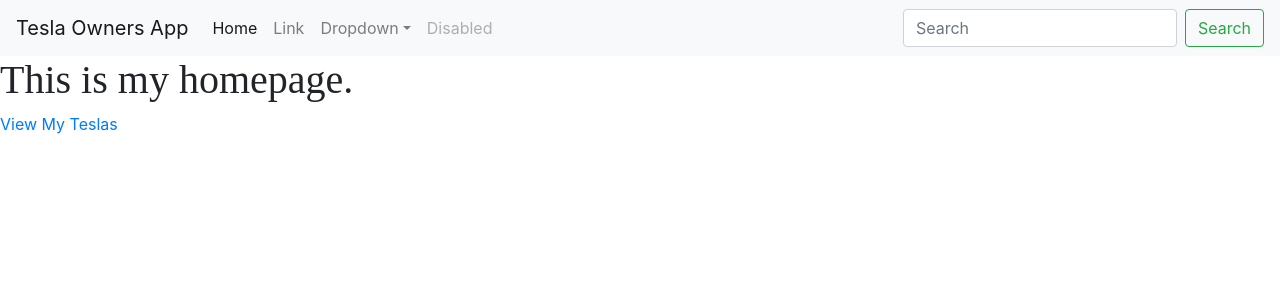
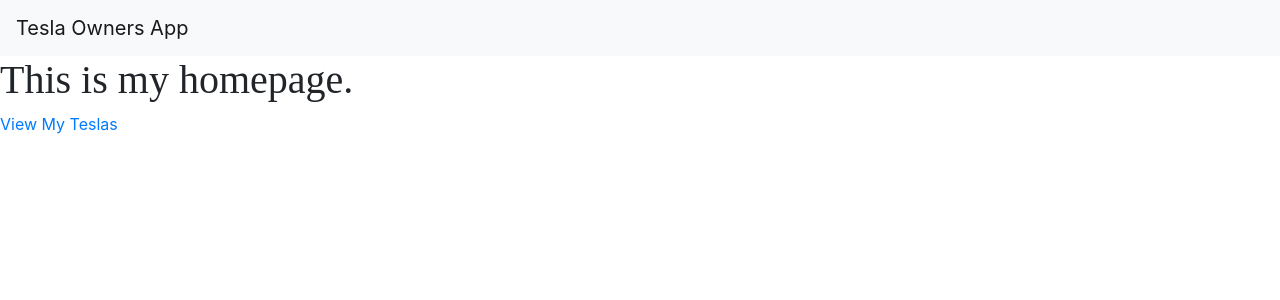
Before and after one commit to jonathanjwatson/tesla-app, a React (Create React App) app in the folder client/: page / in a window 1280 px wide. Shown: the top 300 px of the page. Built offline with nearby package versions, Linux system fonts and the light colour scheme; a web font is replaced by a local one.

Commit message:
removed navbar warnings

```diff
--- a/client/src/components/NavBar/NavBar.js
+++ b/client/src/components/NavBar/NavBar.js
@@ -20,67 +20,7 @@
       </button>
 
       <div className="collapse navbar-collapse" id="navbarSupportedContent">
-        <ul className="navbar-nav mr-auto">
-          <li className="nav-item active">
-            <a className="nav-link" href="#">
-              Home <span className="sr-only">(current)</span>
-            </a>
-          </li>
-          <li className="nav-item">
-            <a className="nav-link" href="#">
-              Link
-            </a>
-          </li>
-          <li className="nav-item dropdown">
-            <a
-              className="nav-link dropdown-toggle"
-              href="#"
-              id="navbarDropdown"
-              role="button"
-              data-toggle="dropdown"
-              aria-haspopup="true"
-              aria-expanded="false"
-            >
-              Dropdown
-            </a>
-            <div className="dropdown-menu" aria-labelledby="navbarDropdown">
-              <a className="dropdown-item" href="#">
-                Action
-              </a>
-              <a className="dropdown-item" href="#">
-                Another action
-              </a>
-              <div className="dropdown-divider"></div>
-              <a className="dropdown-item" href="#">
-                Something else here
-              </a>
-            </div>
-          </li>
-          <li className="nav-item">
-            <a
-              className="nav-link disabled"
-              href="#"
-              tabindex="-1"
-              aria-disabled="true"
-            >
-              Disabled
-            </a>
-          </li>
-        </ul>
-        <form className="form-inline my-2 my-lg-0">
-          <input
-            className="form-control mr-sm-2"
-            type="search"
-            placeholder="Search"
-            aria-label="Search"
-          />
-          <button
-            className="btn btn-outline-success my-2 my-sm-0"
-            type="submit"
-          >
-            Search
-          </button>
-        </form>
+
       </div>
     </nav>
   );
```
